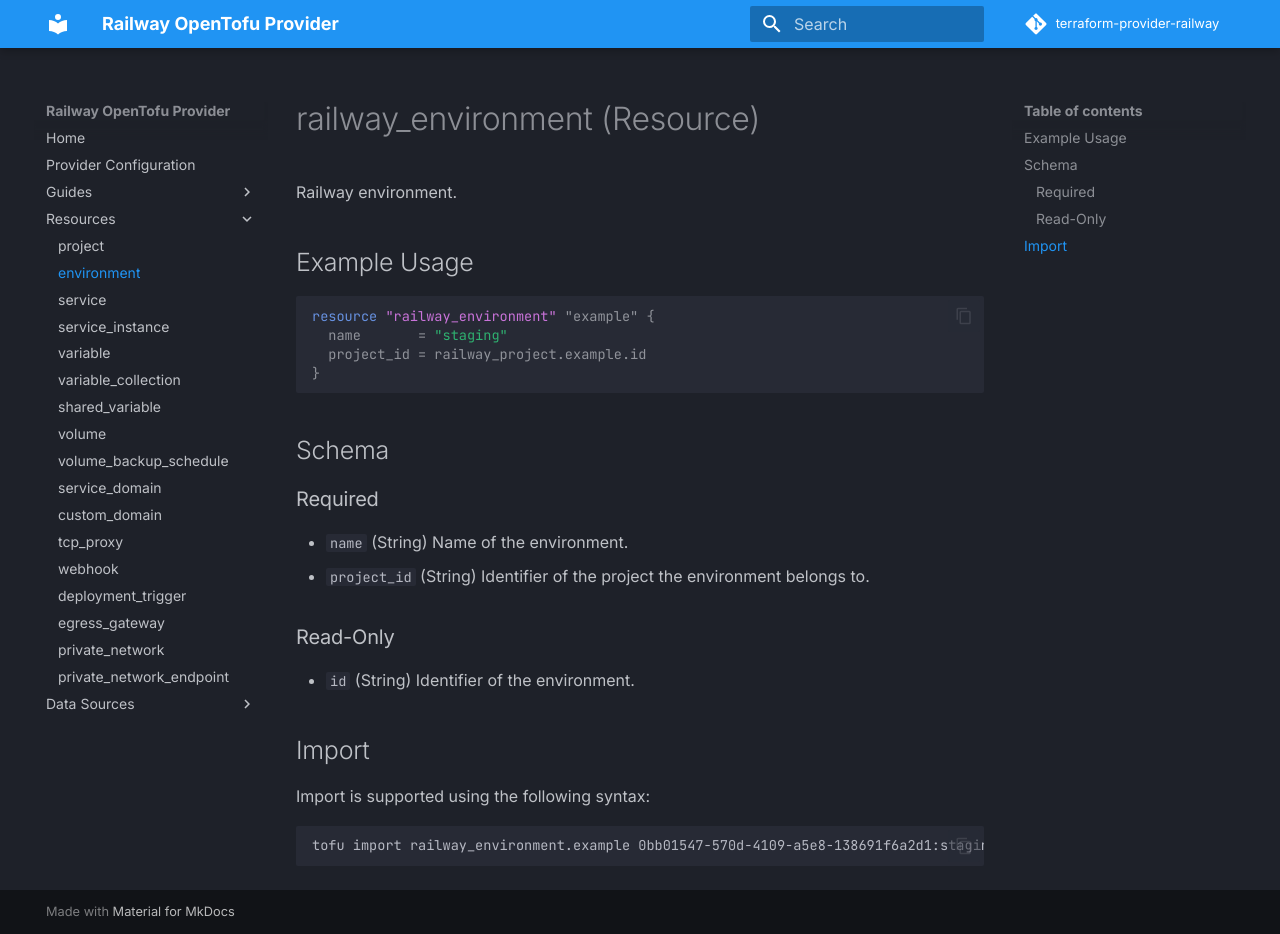
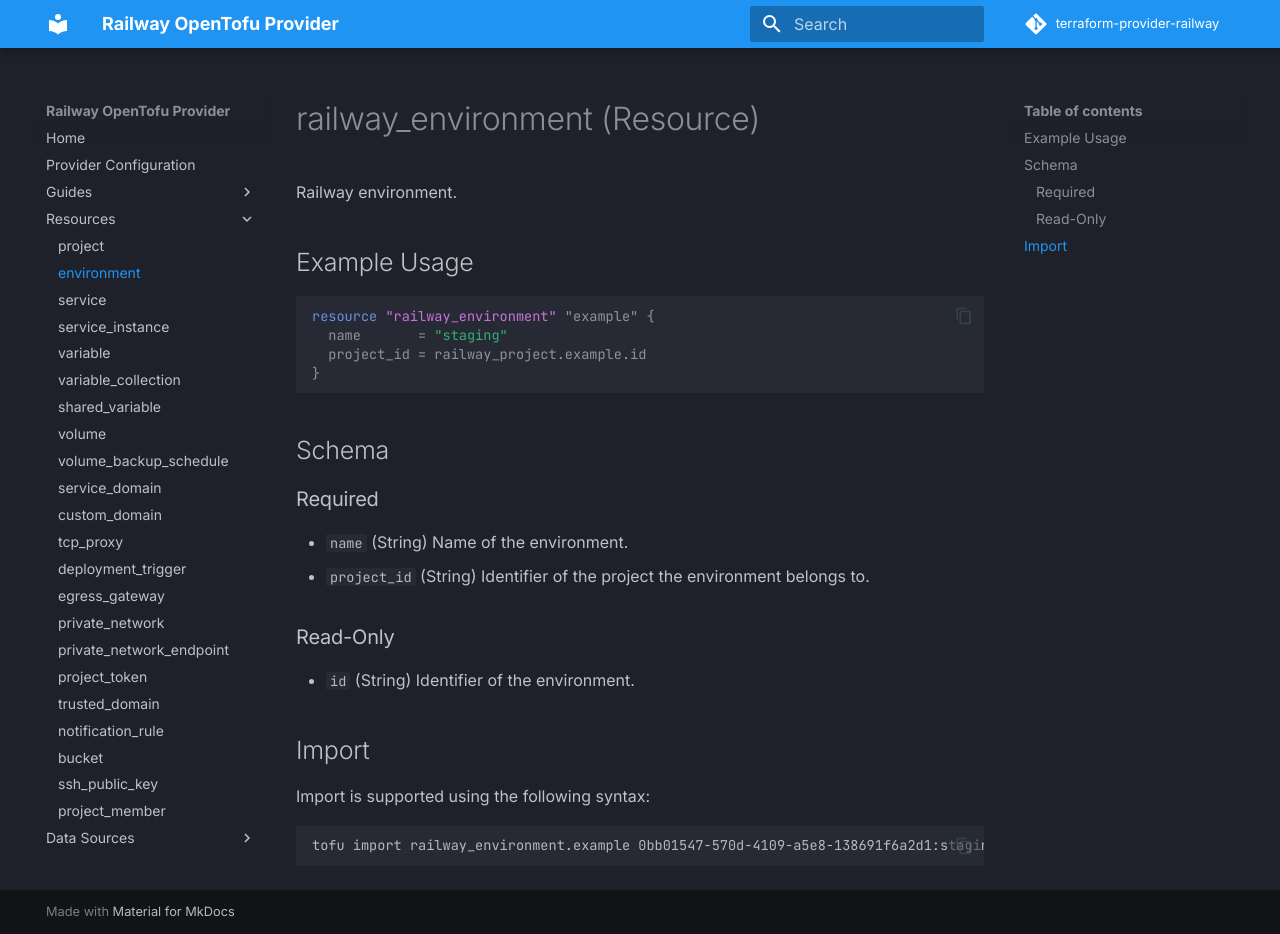
Before and after one commit to jamesprnich/terraform-provider-railway, an MkDocs documentation site: the page built from docs/resources/environment.md, in a window 1280 px wide and 934 px high. Built offline with MkDocs 1.6.1 and Material for MkDocs 9.7.7, drawn with Linux system fonts in a browser that asks for light colours; comment, search, counter and statistics services are not loaded.

Commit message:
Update mkdocs nav for v0.9.0 — add new resources, remove webhook
The Docs CI workflow (mkdocs build --strict) failed on the v0.9.0 push because
the nav was out of sync with docs/resources/:
  - 6 new pages on disk but not in nav (bucket, notification_rule,
    project_member, project_token, ssh_public_key, trusted_domain)
  - webhook.md referenced in nav but no longer on disk (removed in 9f40a08)

Co-Authored-By: Claude Opus 4.7 (1M context) <noreply@anthropic.com>

```diff
--- a/mkdocs.yml
+++ b/mkdocs.yml
@@ -57,11 +57,16 @@ nav:
     - service_domain: resources/service_domain.md
     - custom_domain: resources/custom_domain.md
     - tcp_proxy: resources/tcp_proxy.md
-    - webhook: resources/webhook.md
     - deployment_trigger: resources/deployment_trigger.md
     - egress_gateway: resources/egress_gateway.md
     - private_network: resources/private_network.md
     - private_network_endpoint: resources/private_network_endpoint.md
+    - project_token: resources/project_token.md
+    - trusted_domain: resources/trusted_domain.md
+    - notification_rule: resources/notification_rule.md
+    - bucket: resources/bucket.md
+    - ssh_public_key: resources/ssh_public_key.md
+    - project_member: resources/project_member.md
   - Data Sources:
     - project: data-sources/project.md
     - environment: data-sources/environment.md
```
